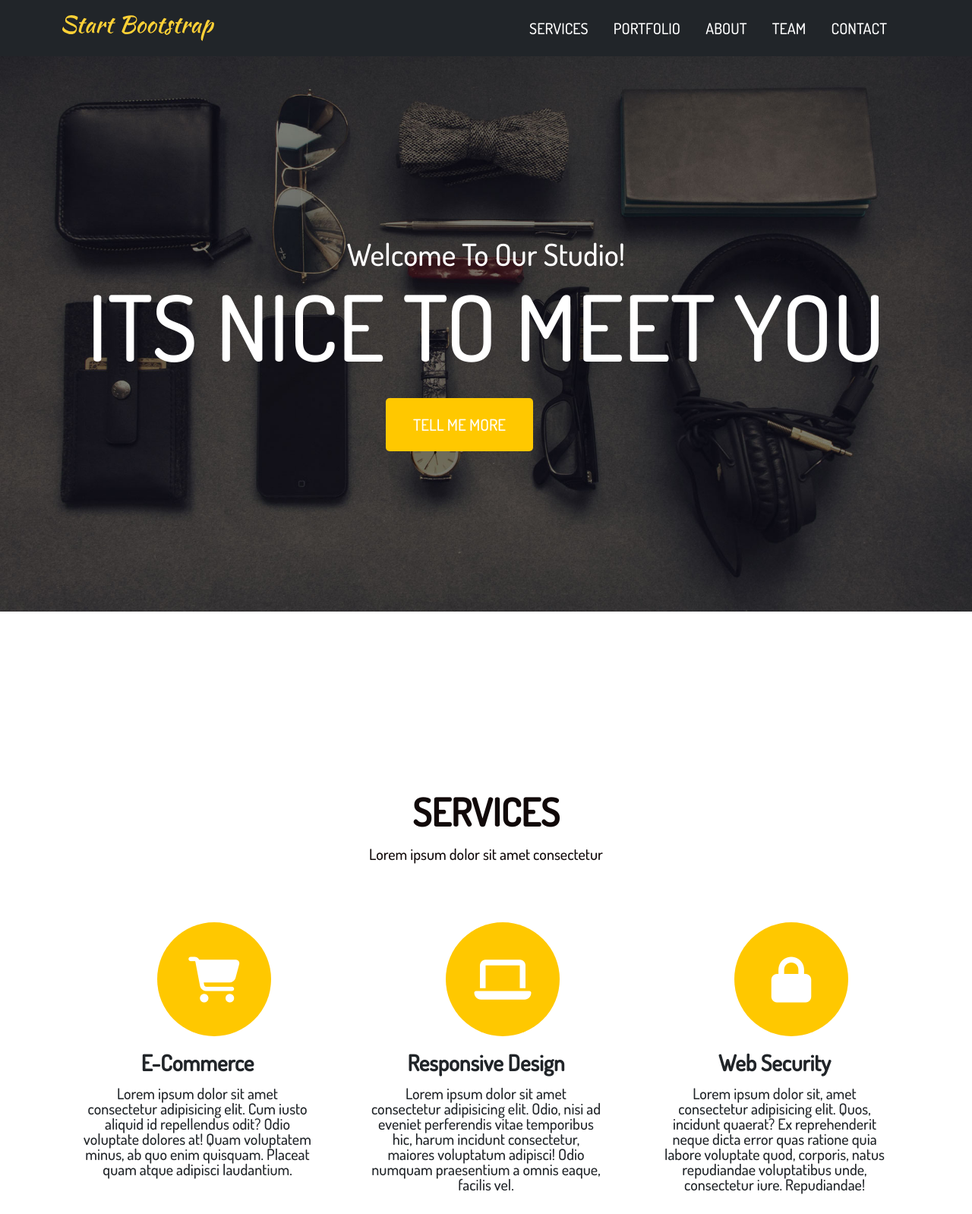
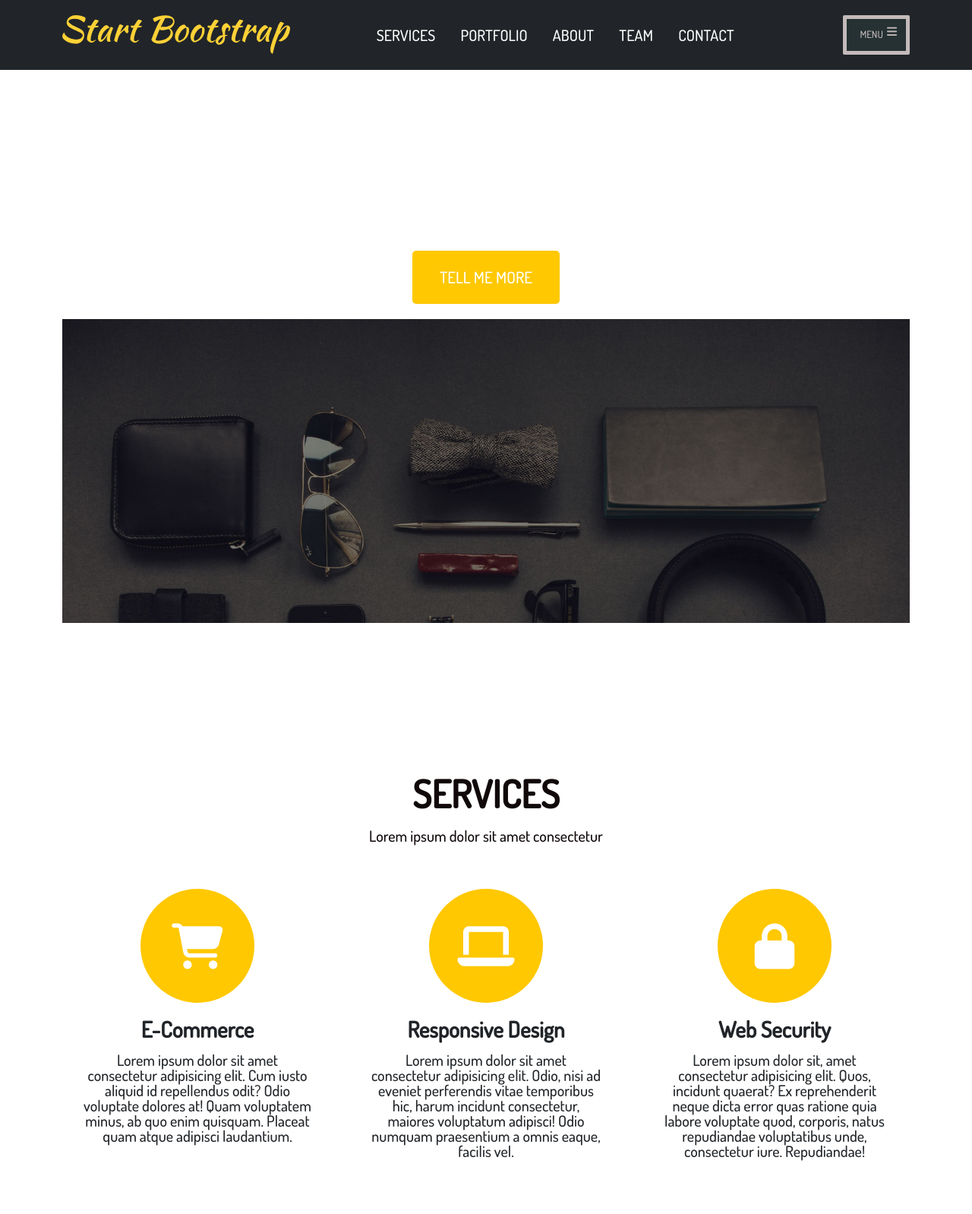
Before and after one commit to GulnarIbishova/NewStart, a plain HTML site: page NewStart/index.html in a window 1280 px wide. Shown: the top 1598 px of the page at 76% size. Drawn offline with nearby package versions, Linux system fonts and the light colour scheme.

Commit message:
Services

```diff
--- a/NewStart/_header.sass
+++ b/NewStart/_header.sass
@@ -1,10 +1,15 @@
 header
-    position: relative
+    position: fixed
     z-index: 1
+    display: flex
+    flex-wrap: wrap-reverse
+    justify-content: space-between
+    align-items: flex-end
     padding: 20px 0
+    width: 100%
     background-color: #212529
     .imgbox
-        width: 200px
+        height: 100%
     nav
         a
             font-size: 20px
@@ -13,3 +18,20 @@ header
             transition: 1s
             &:hover
                 color: #dede30
+    .btn
+        display: flex
+        justify-content: space-between
+        font-size: 25px
+        border-radius: 2px
+        background-color: #253132
+        color: #c4baba
+        border: 5px solid #c4baba
+        cursor: pointer
+        h1
+            margin: 5px
+            font-size: 13px
+            color: #c4baba
+        .icon
+            font-size: 15px
+
+@media screen and ( min-width: 992px )
--- a/NewStart/_nice.sass
+++ b/NewStart/_nice.sass
@@ -2,9 +2,6 @@
     .box
         margin: 70px 0
         text-align: center
-        position: relative
-        top: 120px
-        z-index: 1
         h1
             font-size: 40px
             color: #ffff
@@ -15,8 +12,6 @@
             color: #ffff
             font-weight: 3px
         .btn
-            position: relative
-            right: 35px
             margin: 20px
             padding: 18px 35px
             background-color: #ffc800
@@ -25,11 +20,6 @@
             h3
                 font-size: 21px
                 color: #ffff
-    .imgbox
-        width: 100%
-        height: 100%
-        background-position: center center
-        background-size: cover
-        position: absolute
-        top: 5px
-        right: 0px
+        .imgbox
+            height: 400px
+            background-size: cover
--- a/NewStart/_services.sass
+++ b/NewStart/_services.sass
@@ -1,15 +1,7 @@
 #services
-    padding: 90px 0 90px 0
-    margin: 90px 0 90px 0
-    position: relative
-    top: 200px
-    bottom: 625px
     .textcenter
-        padding: 50px
+        padding: 30px
         h1
-            position: relative
-            top: 0px
-            bottom: 125px
             font-size: 50px
             font-weight: 700
             font-size: bold
@@ -17,12 +9,12 @@
         h3
             margin: 20px
             font-size: 20px
-            color: #110909
+            color: #6a6969b5
     .box
+        display: flex
+        justify-content: space-around
         margin: 10px
         .minibox
-            position: relative
-            left: 115px
             height: 150px
             width: 150px
             border-radius: 180px
@@ -40,3 +32,4 @@
         h4
             padding: 16px
             font-size: 20px
+            color: #6a6969b5
--- a/NewStart/index.html
+++ b/NewStart/index.html
@@ -32,6 +32,12 @@
                             <a class="" href="#team">TEAM</a>
                             <a class="" href="#contact">CONTACT</a>
                         </nav>
+                        <div class="btn">
+                            <h1>MENU</h1>
+                            <div class="icon">
+                                <i class="fa-solid fa-bars"></i>
+                            </div>
+                        </div>
                     </div>
                 </div>
             </div>
@@ -48,9 +54,9 @@
                         <div class="btn">
                             <h3>TELL ME MORE</h3>
                         </div>
-                    </div>
-                    <div class="imgbox d-flex align-items-center">
-                        <img src="Assets New/Assets.2.jpg" alt="">
+                        <div class="imgbox">
+                            <img src="Assets New/Assets.2.jpg" alt="">
+                        </div>
                     </div>
                 </div>
             </div>
```
Also changed, not shown: NewStart/style.css, 1 other file.
